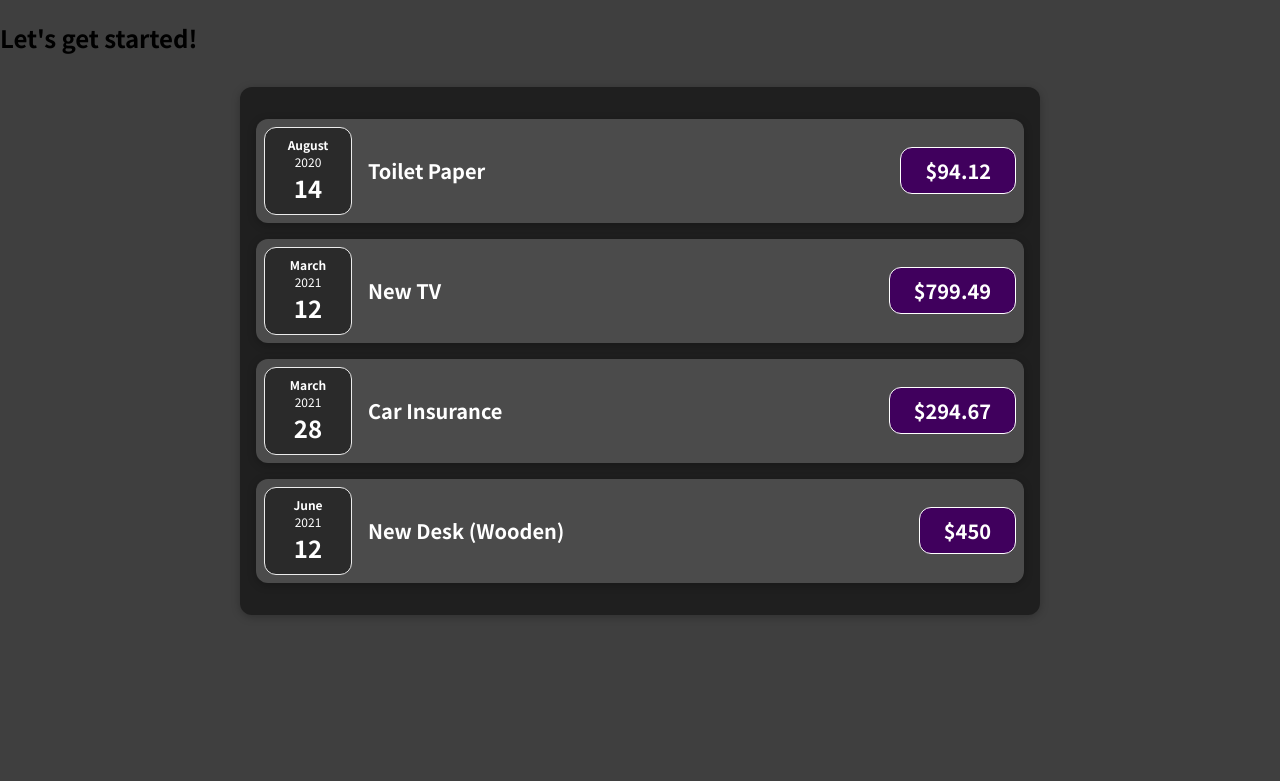
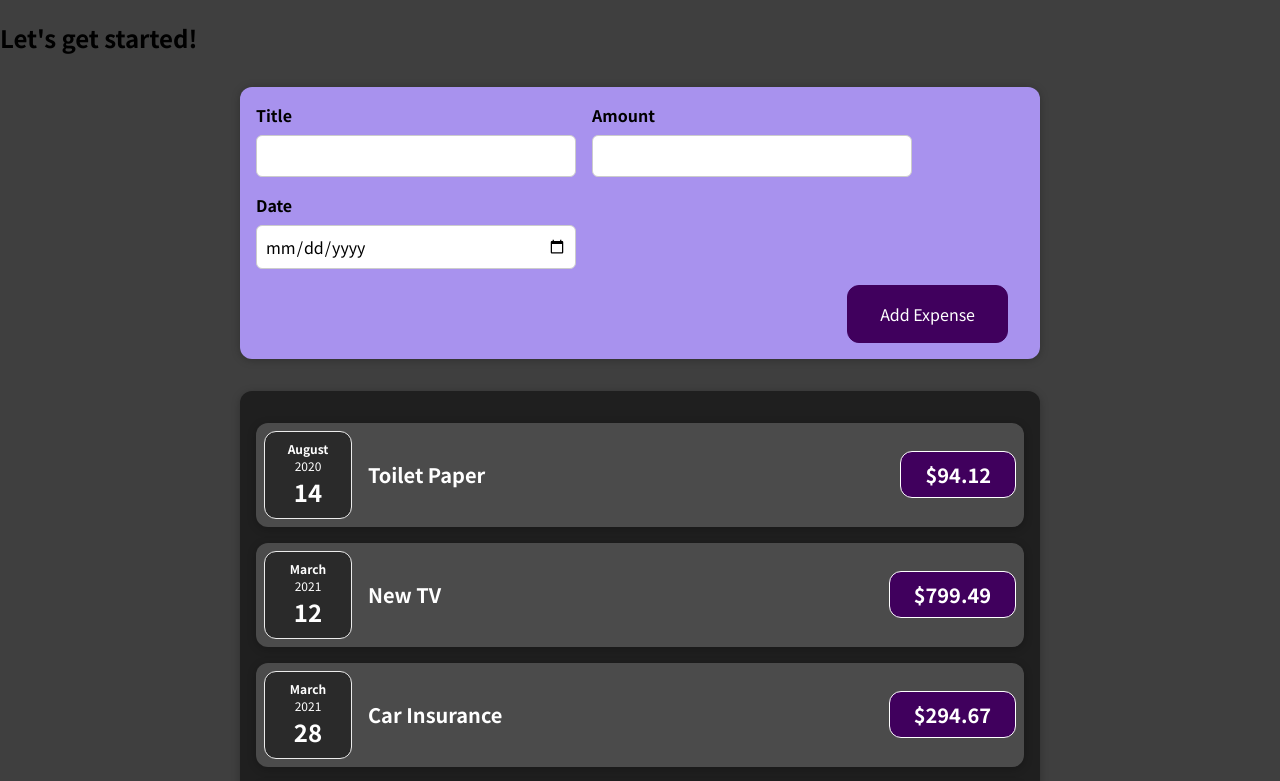
Before and after one commit to suthan83/expensify, a React (Create React App) app: page / in a window 1280 px wide. Shown: the top 781 px of the page. Built offline with nearby package versions, Linux system fonts and the light colour scheme.

Commit message:
add NewExpense component

```diff
--- a/src/components/Expenses.js
+++ b/src/components/Expenses.js
@@ -1,5 +1,6 @@
 import ExpenseItem from './ExpenseItem';
 import Card from './Card'
+import NewExpense from './NewExpense/NewExpense';
 
 import './Expenses.css';
 
@@ -7,12 +8,15 @@
     const expenses = props.expenses;
 
     return (
+        <div>
+            <NewExpense/>
             <Card className='expenses'>
                 <ExpenseItem title={expenses[0].title} amount={expenses[0].amount} date={expenses[0].date}/>
                 <ExpenseItem title={expenses[1].title} amount={expenses[1].amount} date={expenses[1].date}/>
                 <ExpenseItem title={expenses[2].title} amount={expenses[2].amount} date={expenses[2].date}/>
                 <ExpenseItem title={expenses[3].title} amount={expenses[3].amount} date={expenses[3].date}/>
             </Card>
+        </div>
     );
 }
 
--- /dev/null
+++ b/src/components/NewExpense/ExpenseForm.css
@@ -0,0 +1,26 @@
+.new-expense__controls {
+  display: flex;
+  flex-wrap: wrap;
+  gap: 1rem;
+  margin-bottom: 1rem;
+  text-align: left;
+}
+
+.new-expense__control label {
+  font-weight: bold;
+  margin-bottom: 0.5rem;
+  display: block;
+}
+
+.new-expense__control input {
+  font: inherit;
+  padding: 0.5rem;
+  border-radius: 6px;
+  border: 1px solid #ccc;
+  width: 20rem;
+  max-width: 100%;
+}
+
+.new-expense__actions {
+  text-align: right;
+}
--- /dev/null
+++ b/src/components/NewExpense/ExpenseForm.js
@@ -0,0 +1,28 @@
+import React from "react";
+
+import './ExpenseForm.css'
+const ExpenseForm = () => {
+    return(
+        <form action="">
+            <div className='new-expense__controls'>
+                <div className="new-expense__control">
+                    <label >Title</label>
+                    <input type="text"/>
+                </div>
+                <div className="new-expense__control">
+                    <label >Amount</label>
+                    <input type="number" min='0.01' step='0.01'/>
+                </div>
+                <div className="new-expense__control">
+                    <label >Date</label>
+                    <input type='date' min='2019-01-01' max='2022-12-31'/>
+                </div>
+            </div>
+            <div className="new-expense__actions">
+                <button type='submit'>Add Expense</button>
+            </div>
+        </form>
+    )
+}
+
+export default ExpenseForm;
--- /dev/null
+++ b/src/components/NewExpense/NewExpense.css
@@ -0,0 +1,38 @@
+.new-expense {
+  background-color: #a892ee;
+  padding: 1rem;
+  margin: 2rem auto;
+  width: 50rem;
+  max-width: 95%;
+  border-radius: 12px;
+  text-align: center;
+  box-shadow: 0 1px 8px rgba(0, 0, 0, 0.25);
+}
+
+.new-expense button {
+  font: inherit;
+  cursor: pointer;
+  padding: 1rem 2rem;
+  border: 1px solid #40005d;
+  background-color: #40005d;
+  color: white;
+  border-radius: 12px;
+  margin-right: 1rem;
+}
+
+.new-expense button:hover,
+.new-expense button:active {
+  background-color: #510674;
+  border-color: #510674;
+}
+
+.new-expense button.alternative {
+  color: #220131;
+  border-color: transparent;
+  background-color: transparent;
+}
+
+.new-expense button.alternative:hover,
+.new-expense button.alternative:active {
+  background-color: #ddb3f8;
+}
--- /dev/null
+++ b/src/components/NewExpense/NewExpense.js
@@ -0,0 +1,14 @@
+import React from 'react';
+import ExpenseForm from './ExpenseForm';
+
+import './NewExpense.css';
+
+function NewExpense() {
+    return (
+        <div className="new-expense">
+            <ExpenseForm/>
+        </div>
+    )
+}
+
+export default NewExpense;
```
Lines whose indentation alone changed are shown as unchanged.
